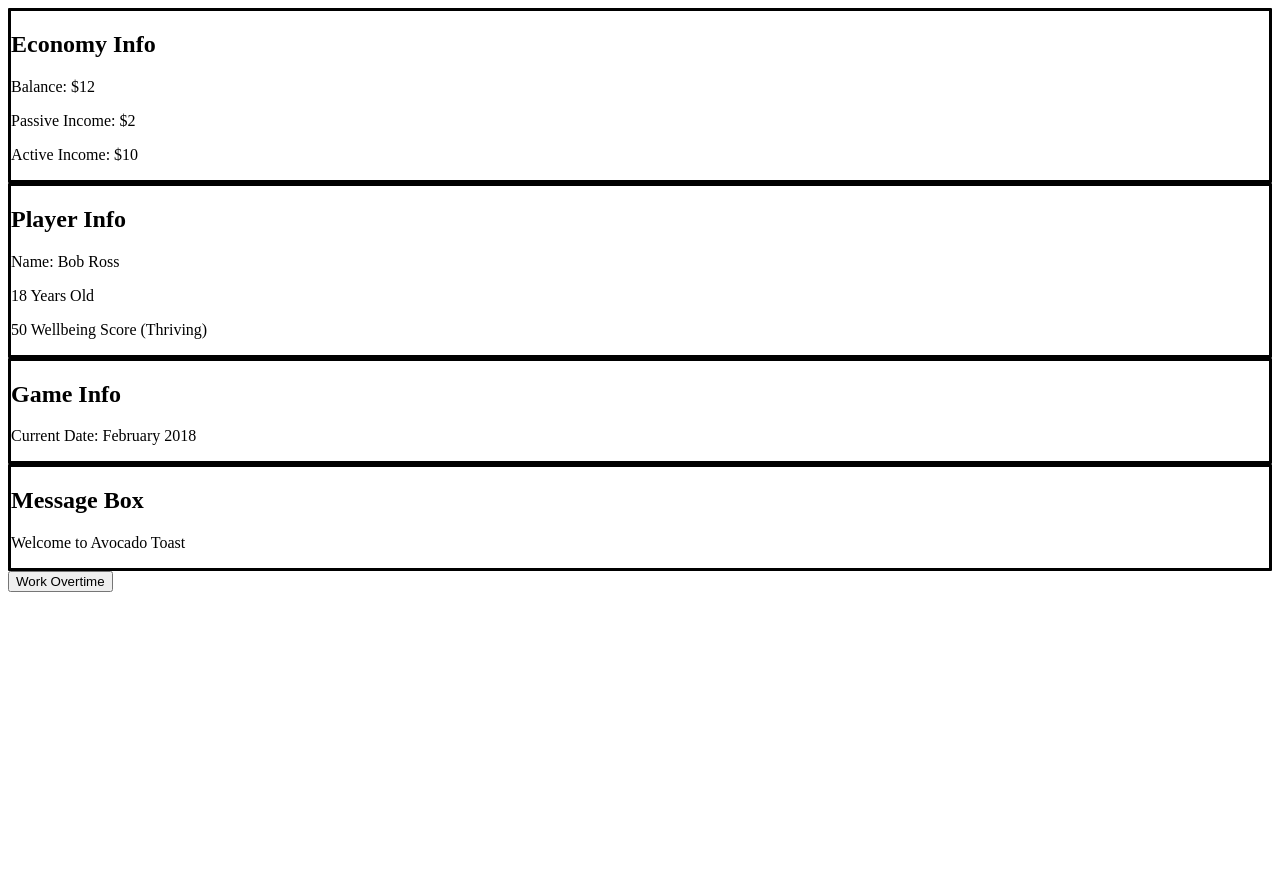
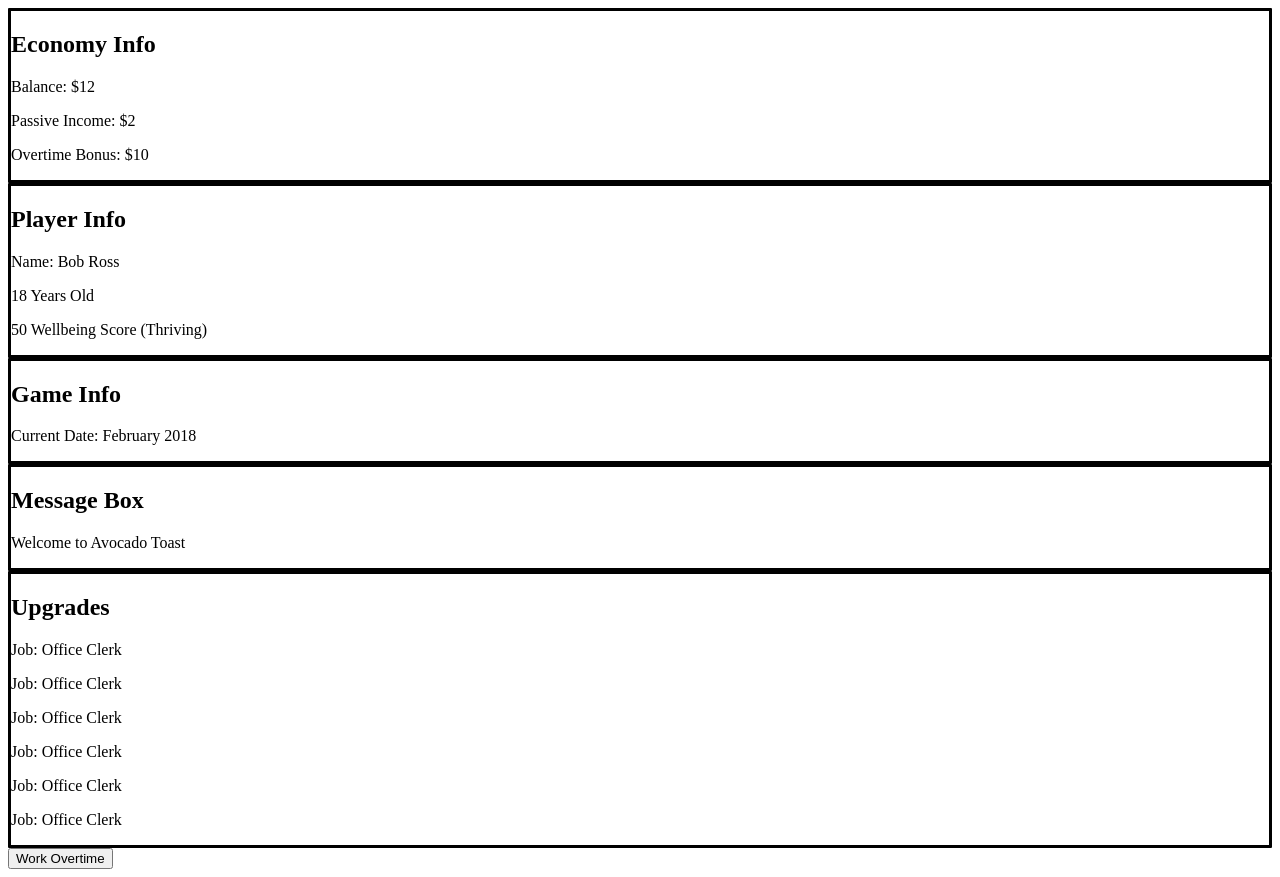
Before and after one commit to jeremymec/avocado_toast_simulator, a React (Vite) app: page / in a window 1280 px wide. Before the commit the page ends 800 px from the top, so only its background shows below. Built offline with nearby package versions, Linux system fonts and the light colour scheme.

Commit message:
Add upgrades; currently broken

```diff
--- a/src/app.tsx
+++ b/src/app.tsx
@@ -2,8 +2,10 @@ import * as React from "react";
 import { EconomyInfo } from "./components/EconomyInfo";
 import { PlayerInfo } from "./components/PlayerInfo";
 import { GameInfo } from "./components/GameInfo";
-import { game_events, Action, Event } from "./event";
+import { game_events, Event } from "./event";
 import { MessageLog } from "./components/MessageLog";
+import { Upgrades } from "./components/Upgrades";
+import { upgrades, Upgrade } from "./upgrade";
 
 const STARTING_AGE = 6570;
 const STARTING_DATE = new Date(2018, 1, 1);
@@ -22,25 +24,40 @@ export const months = [
   "December",
 ];
 
-interface MoneyState {
+export interface MoneyState {
   balance: number;
   passiveIncome: number;
   activeIncome: number;
 }
 
-interface PlayerState {
+export interface PlayerState {
   name: string;
   daysOld: number;
   wellbeing: number;
 }
 
-interface GameState {
+export interface GameState {
   date: Date;
+}
+
+export interface Action {
+  message?: string;
+  effect: (
+    moneyState: MoneyState,
+    setMoneyState: React.Dispatch<React.SetStateAction<MoneyState>>,
+    playerState: PlayerState,
+    setPlayerState: React.Dispatch<React.SetStateAction<PlayerState>>,
+    gameState: GameState,
+    setGameState: React.Dispatch<React.SetStateAction<GameState>>
+  ) => void;
 }
 
 const App = () => {
   const [time, setTime] = React.useState(Date.now());
   const [gameEvents, setGameEvents] = React.useState(game_events);
+  const [availableUpgrades, setAvailableUpgrades] = React.useState<Upgrade[]>([]);
+
+  let upgradePool = new Array(...upgrades);
 
   const [moneyState, setMoneyState] = React.useState<MoneyState>({
     balance: 0,
@@ -51,7 +68,7 @@ const App = () => {
   const [playerState, setPlayerState] = React.useState<PlayerState>({
     name: "Bob Ross",
     daysOld: STARTING_AGE,
-    wellbeing: 50
+    wellbeing: 50,
   });
 
   const [gameState, setGameState] = React.useState<GameState>({
@@ -59,14 +76,15 @@ const App = () => {
   });
 
   const [messages, setMessages] = React.useState<string[]>([
-    "Welcome to Avocado Toast"
-  ])
+    "Welcome to Avocado Toast",
+  ]);
 
   // Call update function every second
   React.useEffect(() => {
     const interval = setInterval(() => setTime(Date.now()), 1000);
     updateState();
     processEvents();
+    appendAvailableUpgrades();
     return () => {
       clearInterval(interval);
     };
@@ -90,12 +108,12 @@ const App = () => {
   };
 
   const processEvents = () => {
-    const triggered_events = []
+    const triggered_events = [];
 
-    console.log('Game events', gameEvents);
+    console.log("Game events", gameEvents);
 
     for (let game_event of gameEvents) {
-      console.log('####' + game_event);
+      console.log("####" + game_event);
       switch (game_event.trigger) {
         case "money":
           if (
@@ -109,29 +127,47 @@ const App = () => {
       }
     }
 
-    const updateEvents = (events: Event[]) => gameEvents.filter((event) => {
-      return !events.includes(event);
-    });
+    const updateEvents = (events: Event[]) =>
+      gameEvents.filter((event) => {
+        return !events.includes(event);
+      });
 
     setGameEvents(updateEvents(triggered_events));
-    console.log('Game events updated', gameEvents);
+    console.log("Game events updated", gameEvents);
   };
 
   const executeActions = (actions: Action[]) => {
     for (let action of actions) {
-      switch (action.target) {
-        case "money":
-          setMoneyState({
-            ...moneyState,
-            balance: moneyState.balance + (action.mod ?? 0)
-          });
-      }
-      if (action.message) {
-        setMessages([...messages, action.message]);
+      action.effect(
+        moneyState,
+        setMoneyState,
+        playerState,
+        setPlayerState,
+        gameState,
+        setGameState
+      );
+    }
+  };
+
+  const appendAvailableUpgrades = () => {
+    const upgrades_to_remove: Upgrade[] = []
+
+    for (let upgrade of upgradePool) {
+      if (upgrade.is_available(
+        moneyState,
+        setMoneyState,
+        playerState,
+        setPlayerState,
+        gameState,
+        setGameState
+      )) {
+        setAvailableUpgrades([...availableUpgrades, upgrade]);
+        upgrades_to_remove.push(upgrade);
       }
     }
 
-  };
+    upgradePool = upgradePool.filter(upgrade => !upgrades_to_remove.includes(upgrade));
+  }
 
   const handleWorkButtonPress = () => {
     setMoneyState({
@@ -159,6 +195,7 @@ const App = () => {
       />
       <GameInfo currentDate={gameState.date}></GameInfo>
       <MessageLog messages={messages}></MessageLog>
+      <Upgrades avaliableUpgrades={availableUpgrades}></Upgrades>
       <button onClick={handleWorkButtonPress}>Work Overtime</button>
     </div>
   );
--- a/src/components/EconomyInfo.tsx
+++ b/src/components/EconomyInfo.tsx
@@ -18,7 +18,7 @@ export const EconomyInfo = (props: EconomyInfoProps) => {
       <h2>Economy Info</h2>
       <p>Balance: ${props.playerBalance}</p>
       <p>Passive Income: ${props.passiveIncome}</p>
-      <p>Active Income: ${props.activeIncome}</p>
+      <p>Overtime Bonus: ${props.activeIncome}</p>
     </div>
   );
 };
--- /dev/null
+++ b/src/components/Upgrades.tsx
@@ -0,0 +1,23 @@
+import * as React from "react";
+import * as CSS from 'csstype';
+import { Upgrade } from "../upgrade";
+
+interface UpgradesProps {
+    avaliableUpgrades: Upgrade[]
+}
+export const Upgrades = (props: UpgradesProps) => {
+
+  const upgradesPanelStyle: CSS.Properties = {
+    borderRadius: "1px",
+    borderStyle: "solid"
+  };
+
+  return (
+    <div id="UpgradesPanel" style={upgradesPanelStyle}>
+      <h2>Upgrades</h2>
+      {props.avaliableUpgrades.map((upgrade, key) => {
+        return <p key={key}>{upgrade.name}</p>
+      })}
+    </div>
+  );
+};
--- a/src/event.tsx
+++ b/src/event.tsx
@@ -1,14 +1,10 @@
+import { Action } from "./app";
+
 export interface Event {
     trigger?: "time" | "money" | "wellbeing",
     polarity?: "above" | "below",
     threshold?: number,
     actions: Action[]
-}
-
-export interface Action {
-    message?: string,
-    target?: "money" | "inflation" | "wellbeing",
-    mod?: number
 }
 
 export const game_events: Event[] = [
@@ -18,7 +14,8 @@ export const game_events: Event[] = [
         threshold: 100,
         actions: [
             {
-                message: "Your first band!"
+                message: "Your first band!",
+                effect: () => {}
             }
         ]
     }
--- /dev/null
+++ b/src/upgrade.tsx
@@ -0,0 +1,33 @@
+import { Action } from "./app";
+import { MoneyState, PlayerState, GameState } from "./app";
+
+export interface Upgrade {
+  name: string;
+  wellbeing_cost: number;
+  actions: Action[];
+  is_available: (moneyState: MoneyState,
+    setMoneyState: React.Dispatch<React.SetStateAction<MoneyState>>,
+    playerState: PlayerState,
+    setPlayerState: React.Dispatch<React.SetStateAction<PlayerState>>,
+    gameState: GameState,
+    setGameState: React.Dispatch<React.SetStateAction<GameState>>) => boolean
+}
+
+export const upgrades: Upgrade[] = [
+  {
+    name: "Job: Office Clerk",
+    wellbeing_cost: 5,
+    actions: [
+      {
+        message: "Congratulations! You got your first job at Generic Co.",
+        effect: (m, setM, p, setP, g, setG) => {
+          setM({
+            ...m,
+            passiveIncome: m.passiveIncome + 50,
+          });
+        },
+      },
+    ],
+    is_available: () => true
+  },
+];
```
